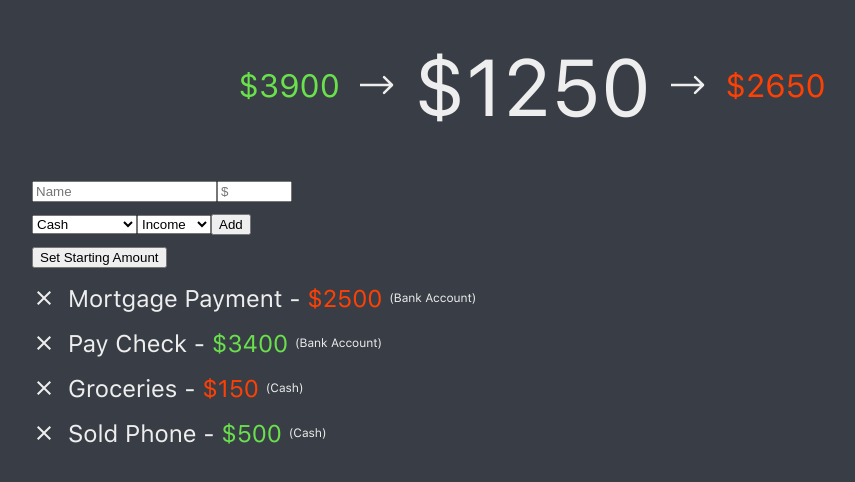
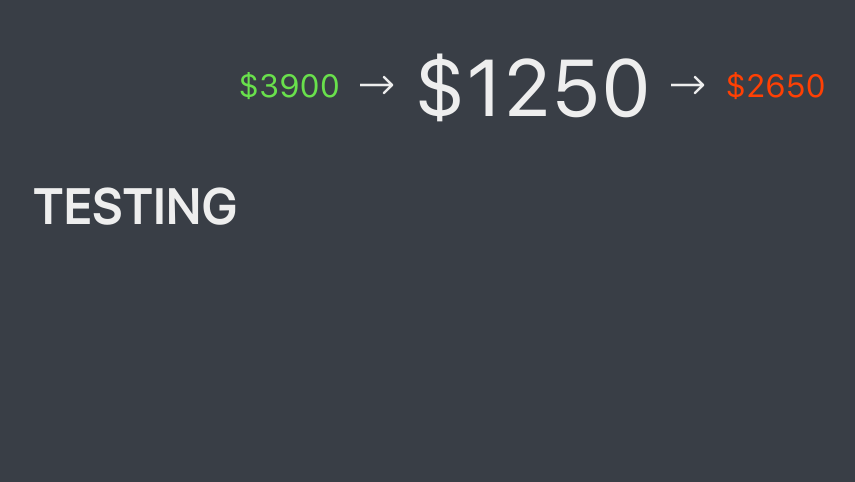
Before and after one commit to Mito6211/moneytracker, a React (Create React App) app: page /edit/1 in a window 1280 px wide. Shown: the top 482 px of the page, without its empty margins (108-963 px from the left). Built offline with nearby package versions, Linux system fonts and the light colour scheme.

Commit message:
Added react router, edit routes for entries

```diff
--- a/package.json
+++ b/package.json
@@ -10,9 +10,11 @@
     "@types/node": "^14.14.27",
     "@types/react": "^17.0.2",
     "@types/react-dom": "^17.0.1",
+    "@types/react-router-dom": "^5.1.7",
     "react": "^17.0.1",
     "react-dom": "^17.0.1",
     "react-icons": "^4.2.0",
+    "react-router-dom": "^5.2.0",
     "react-scripts": "4.0.1",
     "sass": "^1.32.7",
     "typescript": "^4.1.5",
--- a/src/Components/App.tsx
+++ b/src/Components/App.tsx
@@ -1,4 +1,5 @@
 import React, { useState, useEffect } from "react";
+import { Route, Switch } from "react-router-dom";
 import { defaultEntries } from "../constants";
 import { getFromStorage, saveToStorage } from "../storage";
 import MoneyDisplay from "./MoneyDisplay";
@@ -13,7 +14,6 @@ const App: React.FC = () => {
   const [entries, setEntries] = useState<Entry[]>(
     getFromStorage("entries") || defaultEntries
   );
-  console.log(getFromStorage("startingAmount"));
   const [startingAmount, setStartingAmount] = useState<number>(
     getFromStorage("startingAmount") || 0
   );
@@ -26,11 +26,18 @@ const App: React.FC = () => {
   return (
     <div className="app">
       <MoneyDisplay entries={entries} startingAmount={startingAmount} />
-      <EntryForm
-        setEntries={setEntries}
-        setStartingAmount={setStartingAmount}
-      />
-      <EntryList entries={entries} setEntries={setEntries} />
+      <Switch>
+        <Route exact path="/">
+          <EntryForm
+            setEntries={setEntries}
+            setStartingAmount={setStartingAmount}
+          />
+          <EntryList entries={entries} setEntries={setEntries} />
+        </Route>
+        <Route path="/edit/:id">
+          <h1>TESTING</h1>
+        </Route>
+      </Switch>
     </div>
   );
 };
--- a/src/Components/EntryList/index.tsx
+++ b/src/Components/EntryList/index.tsx
@@ -1,4 +1,5 @@
 import React from "react";
+import { Link } from "react-router-dom";
 import { MdClose } from "react-icons/md";
 import { abbreviateMoney } from "../../utils";
 
@@ -22,7 +23,12 @@ const MoneyDisplay: React.FC<Props> = ({ entries, setEntries }) => {
       {entries.map((entry) => (
         <div key={entry.id}>
           <MdClose className="remove" onClick={() => removeEntry(entry.id)} />
-          {entry.name}
+          <Link
+            to={`/edit/${entry.id}`}
+            style={{ all: "unset", color: "inherit", cursor: "pointer" }}
+          >
+            {entry.name}
+          </Link>
           &nbsp;-&nbsp;
           <span className={entry.isIncome ? "green" : "red"}>
             ${abbreviateMoney(entry.amount)}
--- a/src/index.tsx
+++ b/src/index.tsx
@@ -1,5 +1,11 @@
 import React from "react";
 import ReactDOM from "react-dom";
 import App from "./Components/App";
+import { BrowserRouter as Router } from "react-router-dom";
 
-ReactDOM.render(<App />, document.getElementById("root"));
+ReactDOM.render(
+  <Router>
+    <App />
+  </Router>,
+  document.getElementById("root")
+);
```
Also changed, not shown: 1 other file (tests, documents, lock files or other folders).
